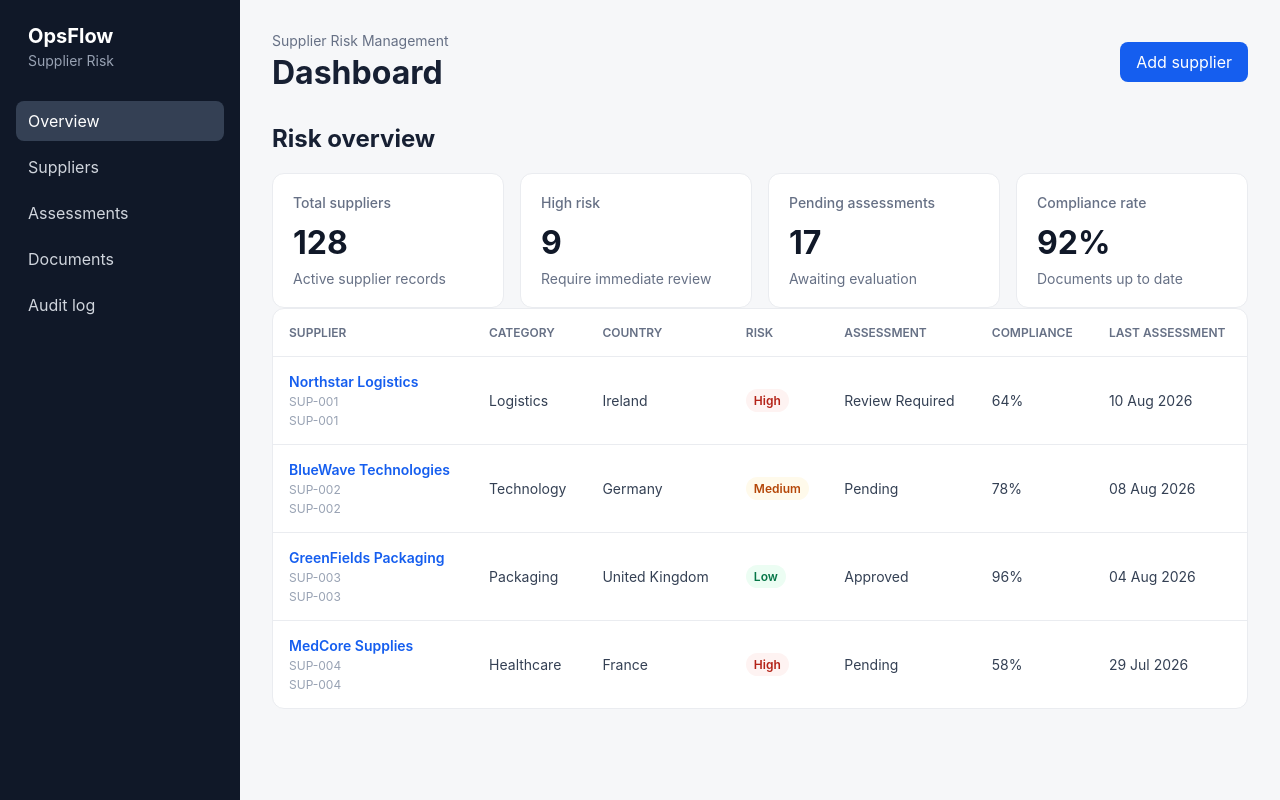
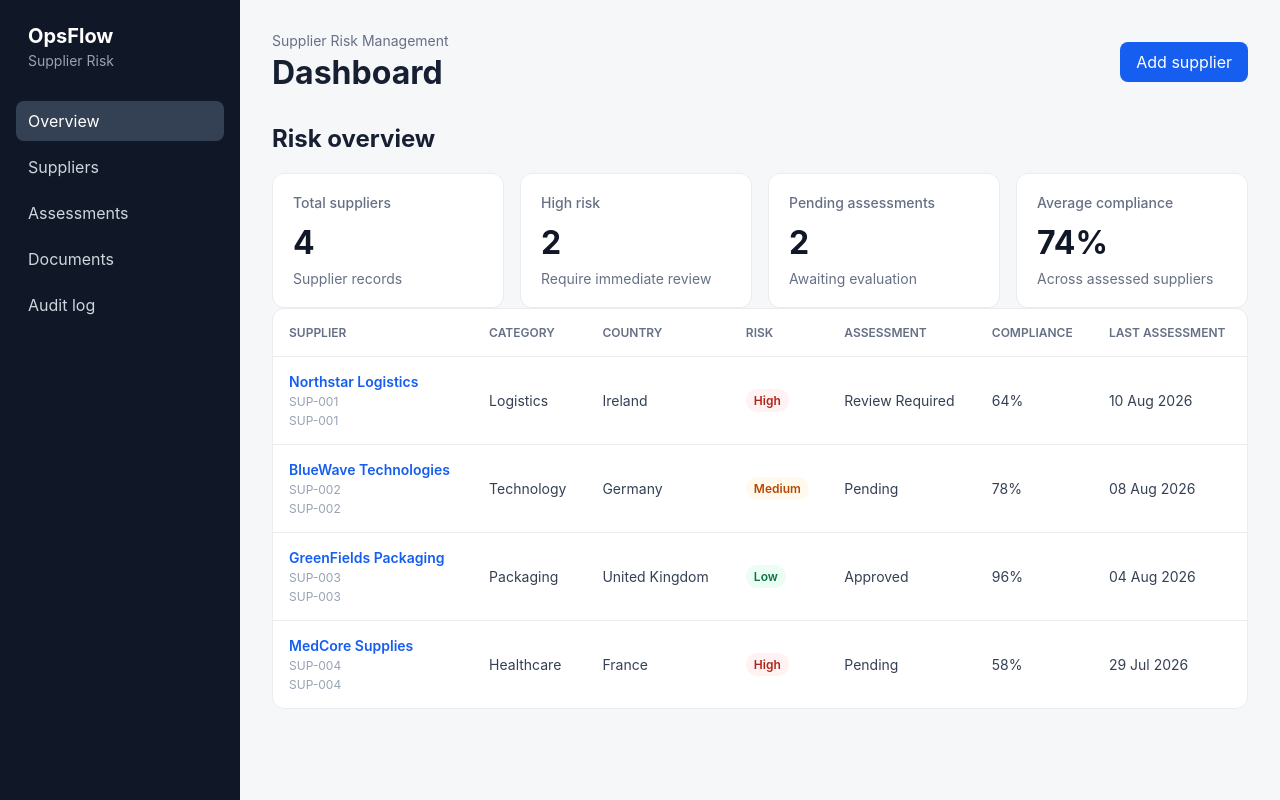
Before and after one commit to DanMacedo99/OpsFlow, a React (Vite) app: page / in a window 1280 px wide. Built offline with nearby package versions, Linux system fonts and the light colour scheme.

Commit message:
feat: derive dashboard metrics from supplier state

```diff
--- a/src/pages/DashboardPage.tsx
+++ b/src/pages/DashboardPage.tsx
@@ -24,33 +24,58 @@ function createNextSupplierId(suppliers: Supplier[]) {
     return `SUP-${String(highestId + 1).padStart(3, '0')}`
 }
 
-const metrics = [
-    {
-        label: 'Total suppliers',
-        value: '128',
-        description: 'Active supplier records',
-    },
-    {
-        label: 'High risk',
-        value: '9',
-        description: 'Require immediate review',
-    },
-    {
-        label: 'Pending assessments',
-        value: '17',
-        description: 'Awaiting evaluation',
-    },
-    {
-        label: 'Compliance rate',
-        value: '92%',
-        description: 'Documents up to date',
-    },
-]
+
 
 function DashboardPage() {
     const [selectedSupplier, setSelectedSupplier] = useState<Supplier | null>(null)
     const [isAddSupplierOpen, setIsAddSupplierOpen] = useState(false)
     const [suppliers, setSuppliers] = useState<Supplier[]>(mockSuppliers)
+
+    const highRiskSuppliers = suppliers.filter(
+        (supplier) => supplier.riskLevel === 'high',
+    ).length
+
+    const pendingAssessments = suppliers.filter(
+        (supplier) => supplier.assessmentStatus === 'pending',
+    ).length
+
+    const assessedSuppliers = suppliers.filter(
+        (supplier) => supplier.lastAssessmentDate !== null,
+    )
+
+    const averageCompliance =
+        assessedSuppliers.length === 0
+            ? 0
+            : Math.round(
+                assessedSuppliers.reduce(
+                    (total, supplier) =>
+                        total + supplier.complianceScore,
+                    0,
+                ) / assessedSuppliers.length,
+            )
+
+    const metrics = [
+        {
+            label: 'Total suppliers',
+            value: String(suppliers.length),
+            description: 'Supplier records',
+        },
+        {
+            label: 'High risk',
+            value: String(highRiskSuppliers),
+            description: 'Require immediate review',
+        },
+        {
+            label: 'Pending assessments',
+            value: String(pendingAssessments),
+            description: 'Awaiting evaluation',
+        },
+        {
+            label: 'Average compliance',
+            value: `${averageCompliance}%`,
+            description: 'Across assessed suppliers',
+        },
+    ]
 
     function handleDeleteSupplier(supplierId: string) {
         setSuppliers((currentSuppliers) =>
```
